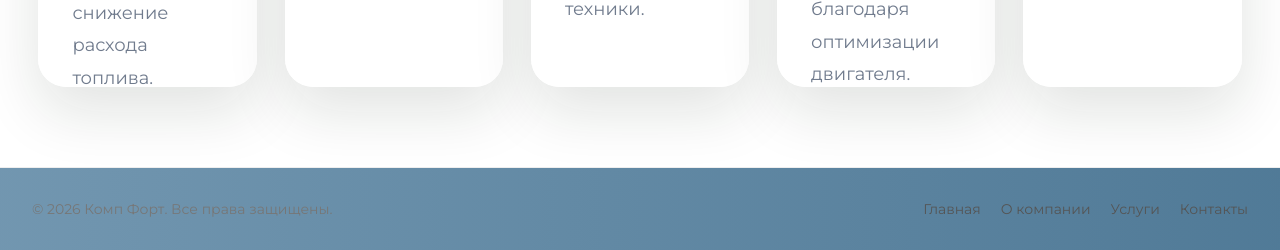
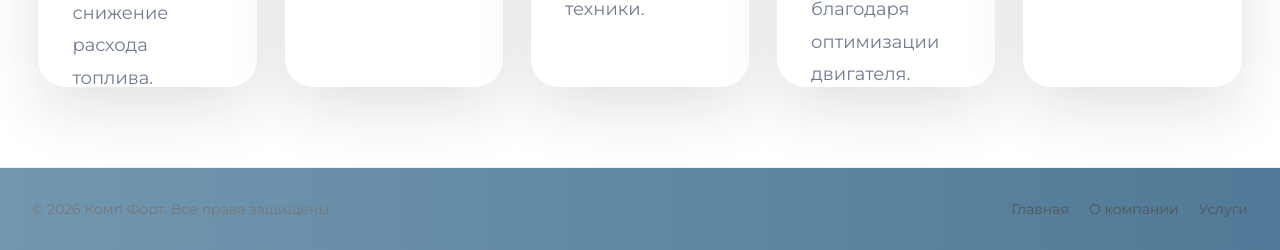
Before and after one commit to nikitapki/project_chip_tuning_of_agricultural_machinery, an Eleventy site: page src/index.html in a window 1280 px wide. Shown: the part 1053-1303 px from the top of the page. Built offline with nearby package versions, Linux system fonts and the light colour scheme; Eleventy itself is replaced by a stand-in of ours; files that its build step writes are made by us from their sources.

Commit message:
v1.1.1.2.1 - Заметил маленький баг. Везде убрал Конаткты, а в footer нет. Теперь убрал - Так же провел тестирование сайта. Не плохо, но все равно есть недочеты, нужно будет их фиксить

```diff
--- a/src/_includes/footer.html
+++ b/src/_includes/footer.html
@@ -4,6 +4,5 @@
         <a href="/">Главная</a>
         <a href="/aboutCompany/">О компании</a>
         <a href="/services/">Услуги</a>
-        <a href="/contacts/">Контакты</a>
     </nav>
 </footer>
```
